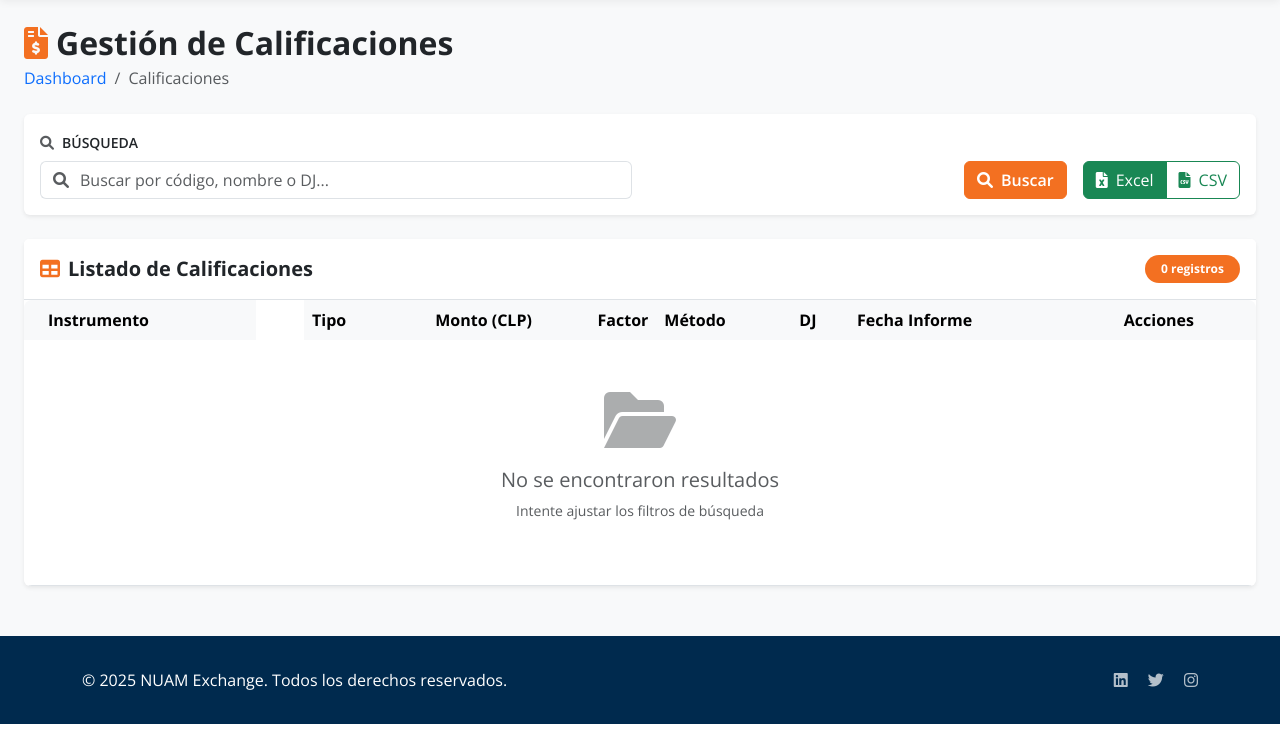
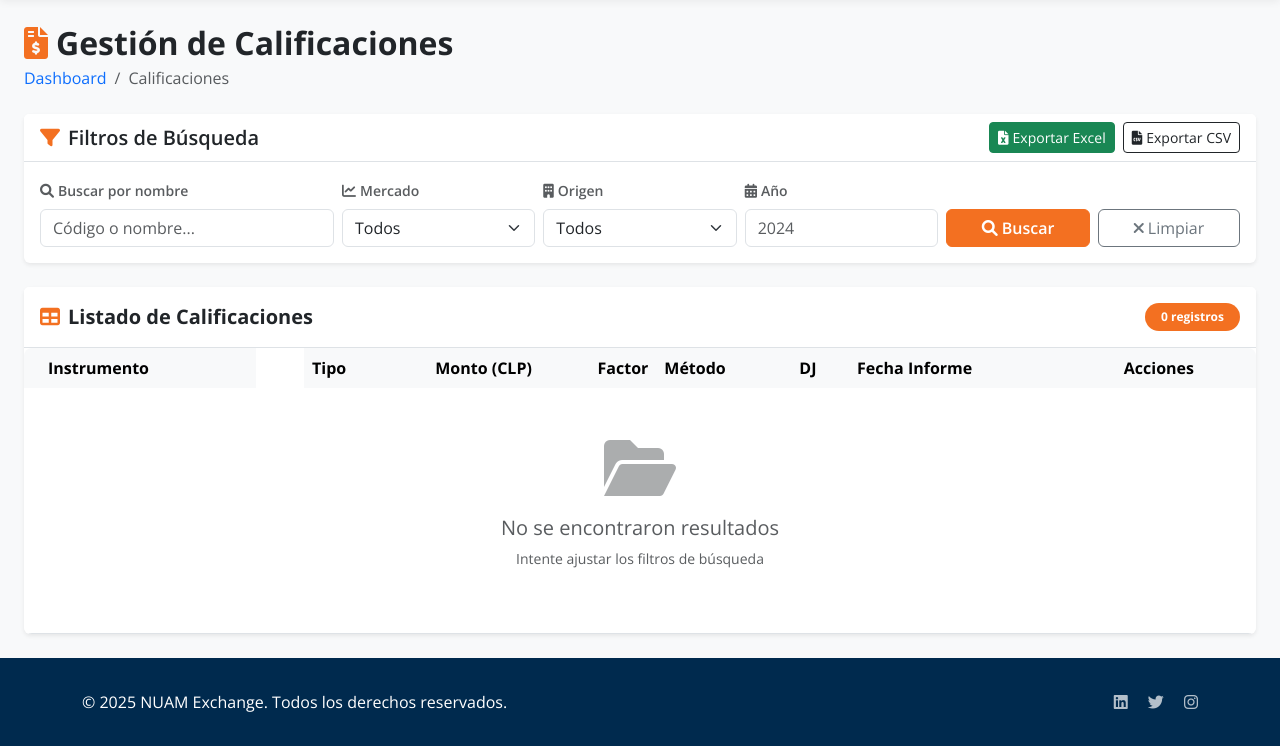
Before and after one commit to Ewniah/nuam_project, a Django app: template templates/calificaciones/listar_calificaciones.html in a window 1280 px wide. Shown: the part 76-822 px from the top of the page. Before the commit the page ends 800 px from the top, so only its background shows below. Run offline with Django 5.2, Linux system fonts and the light colour scheme; the template is opened without the code that fills it, so the values that code supplies are empty.

Commit message:
feat(ui): mejora de filtros y botones de exportación en listar calificaciones - Reemplazada barra de filtros con diseño de 4 columnas (buscar, mercado, origen, año) - Botones de exportación Excel/CSV prominentes en card-header - Botones con iconos Font Awesome y estilos Bootstrap - Filtros alineados horizontalmente con labels pequeños - Botón Buscar en naranja NUAM, Limpiar en gris

```diff
--- a/templates/calificaciones/listar_calificaciones.html
+++ b/templates/calificaciones/listar_calificaciones.html
@@ -40,13 +40,23 @@
     .btn-nuam-primary {
         background-color: #F37021;
         border-color: #F37021;
-        color: white;
+        color: white !important;
         font-weight: 600;
     }
 
     .btn-nuam-primary:hover {
         background-color: #d95e16;
         border-color: #d95e16;
+        color: white !important;
+    }
+
+    /* Export buttons styling */
+    .btn-success {
+        font-weight: 500;
+    }
+
+    .btn-outline-dark:hover {
+        background-color: #343a40;
         color: white;
     }
 
@@ -99,48 +109,91 @@
     </div>
 </div>
 
-<!-- Búsqueda y Filtros -->
+<!-- === ZONE A: FILTER BAR === -->
 <div class="card border-0 shadow-sm mb-4">
+    <div class="card-header bg-white border-bottom">
+        <div class="d-flex justify-content-between align-items-center">
+            <h5 class="mb-0 fw-semibold text-dark">
+                <i class="fas fa-filter me-2" style="color: #F37021;"></i>Filtros de Búsqueda
+            </h5>
+            <!-- === ZONE B: EXPORT TOOLBAR === -->
+            <div class="d-flex gap-2">
+                <a href="{% url 'exportar_excel' %}?codigo_instrumento={{ codigo_instrumento }}&mercado={{ mercado }}&tipo_sociedad={{ tipo_sociedad }}&ejercicio={{ ejercicio }}&numero_dj={{ numero_dj }}"
+                   class="btn btn-success btn-sm">
+                    <i class="fas fa-file-excel me-1"></i>Exportar Excel
+                </a>
+                <a href="{% url 'exportar_csv' %}?codigo_instrumento={{ codigo_instrumento }}&mercado={{ mercado }}&tipo_sociedad={{ tipo_sociedad }}&ejercicio={{ ejercicio }}&numero_dj={{ numero_dj }}"
+                   class="btn btn-outline-dark btn-sm">
+                    <i class="fas fa-file-csv me-1"></i>Exportar CSV
+                </a>
+            </div>
+        </div>
+    </div>
     <div class="card-body">
-        <form method="get">
-            <div class="row g-3 align-items-end">
-                <!-- Búsqueda por texto -->
-                <div class="col-md-6">
-                    <label class="form-label fw-semibold text-dark small mb-2">
-                        <i class="fas fa-search me-2 text-muted"></i>BÚSQUEDA
+        <form method="get" action="{% url 'listar_calificaciones' %}">
+            <div class="row g-2 align-items-end">
+                <!-- Col 1: Búsqueda General -->
+                <div class="col-md-3">
+                    <label for="codigo_instrumento" class="form-label fw-semibold small text-muted">
+                        <i class="fas fa-search me-1"></i>Buscar por nombre
                     </label>
-                    <div class="input-group">
-                        <span class="input-group-text bg-white border-end-0">
-                            <i class="fas fa-search text-muted"></i>
-                        </span>
-                        <input type="text" name="q" class="form-control border-start-0 ps-0"
-                            placeholder="Buscar por código, nombre o DJ..." value="{{ query }}">
-                    </div>
+                    <input type="text"
+                           class="form-control"
+                           id="codigo_instrumento"
+                           name="codigo_instrumento"
+                           placeholder="Código o nombre..."
+                           value="{{ codigo_instrumento }}">
                 </div>
 
-                <!-- Botones de Acción -->
-                <div class="col-md-6">
-                    <div class="d-flex gap-2 justify-content-end">
-                        <button type="submit" class="btn btn-nuam-primary">
-                            <i class="fas fa-search me-2"></i>Buscar
+                <!-- Col 2: Mercado -->
+                <div class="col-md-2">
+                    <label for="mercado" class="form-label fw-semibold small text-muted">
+                        <i class="fas fa-chart-line me-1"></i>Mercado
+                    </label>
+                    <select class="form-select" id="mercado" name="mercado">
+                        <option value="">Todos</option>
+                        <option value="ACN" {% if mercado == 'ACN' %}selected{% endif %}>Acciones</option>
+                        <option value="CFI" {% if mercado == 'CFI' %}selected{% endif %}>Cuota Fondo</option>
+                        <option value="FFM" {% if mercado == 'FFM' %}selected{% endif %}>Fondo Mutuo</option>
+                    </select>
+                </div>
+
+                <!-- Col 3: Origen (tipo_sociedad) -->
+                <div class="col-md-2">
+                    <label for="tipo_sociedad" class="form-label fw-semibold small text-muted">
+                        <i class="fas fa-building me-1"></i>Origen
+                    </label>
+                    <select class="form-select" id="tipo_sociedad" name="tipo_sociedad">
+                        <option value="">Todos</option>
+                        <option value="C" {% if tipo_sociedad == 'C' %}selected{% endif %}>Bolsa</option>
+                        <option value="A" {% if tipo_sociedad == 'A' %}selected{% endif %}>Corredora</option>
+                    </select>
+                </div>
+
+                <!-- Col 4: Año (ejercicio) -->
+                <div class="col-md-2">
+                    <label for="ejercicio" class="form-label fw-semibold small text-muted">
+                        <i class="fas fa-calendar-alt me-1"></i>Año
+                    </label>
+                    <input type="number"
+                           class="form-control"
+                           id="ejercicio"
+                           name="ejercicio"
+                           placeholder="2024"
+                           min="2000"
+                           max="2100"
+                           value="{{ ejercicio }}">
+                </div>
+
+                <!-- Col 5: Botones de Acción -->
+                <div class="col-md-3">
+                    <div class="d-flex gap-2">
+                        <button type="submit" class="btn btn-nuam-primary flex-fill">
+                            <i class="fas fa-search me-1"></i>Buscar
                         </button>
-
-                        {% if query or request.GET.metodo or request.GET.dj %}
-                        <a href="{% url 'listar_calificaciones' %}" class="btn btn-outline-secondary">
-                            <i class="fas fa-times me-2"></i>Limpiar
+                        <a href="{% url 'listar_calificaciones' %}" class="btn btn-outline-secondary flex-fill">
+                            <i class="fas fa-times me-1"></i>Limpiar
                         </a>
-                        {% endif %}
-
-                        <div class="btn-group ms-2">
-                            <a href="{% url 'exportar_excel' %}?q={{ query }}&metodo={{ request.GET.metodo }}&dj={{ request.GET.dj }}"
-                                class="btn btn-success text-white">
-                                <i class="fas fa-file-excel me-2"></i>Excel
-                            </a>
-                            <a href="{% url 'exportar_csv' %}?q={{ query }}&metodo={{ request.GET.metodo }}&dj={{ request.GET.dj }}"
-                                class="btn btn-outline-success">
-                                <i class="fas fa-file-csv me-2"></i>CSV
-                            </a>
-                        </div>
                     </div>
                 </div>
             </div>
```
